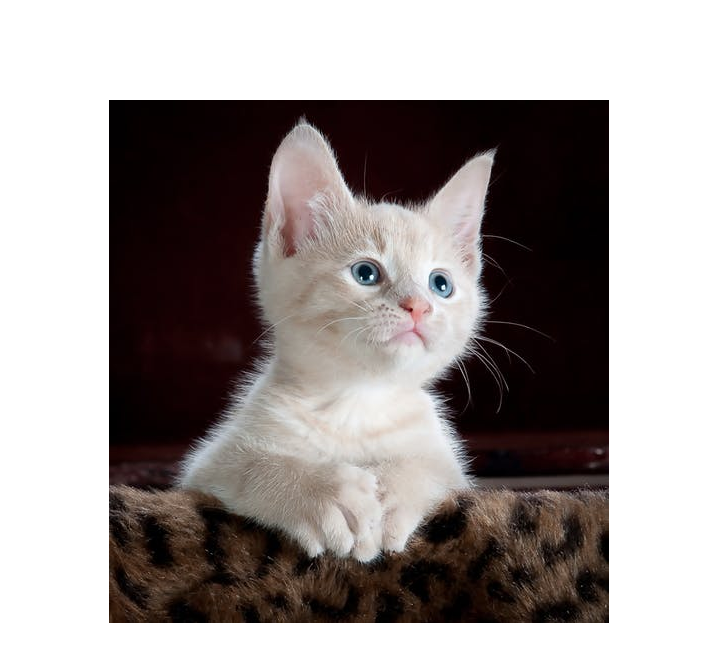
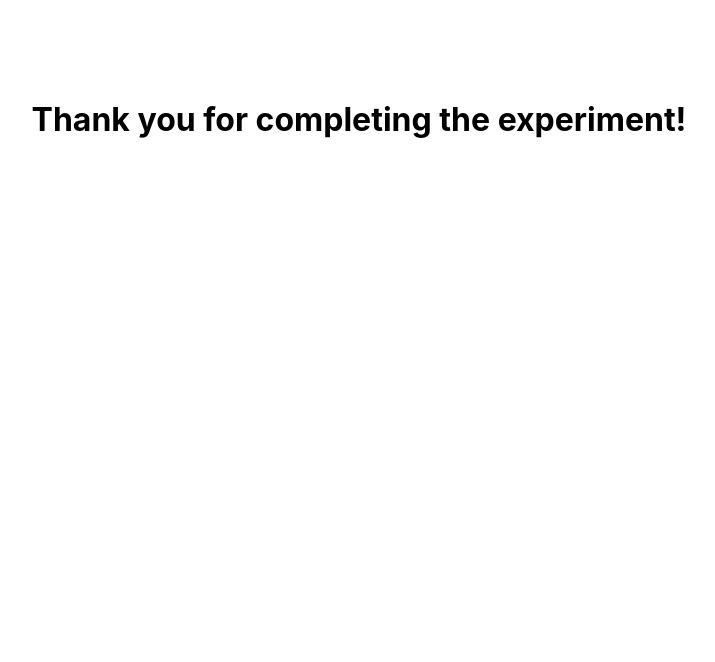
Before and after one commit to aldew5/Mammogram-Checking, a React (Create React App) app: page /experiment in a window 1280 px wide. Both pictures are taken after a click on the button "CONFIRM". Shown: the top 662 px of the page, without its empty margins (281-996 px from the left). Built offline with nearby package versions, Linux system fonts and the light colour scheme.

Commit message:
implemented experiment mechanics

```diff
--- /dev/null
+++ b/src/components/Completion.tsx
@@ -0,0 +1,9 @@
+const Completion = () => {
+    return (
+        <div>
+            <h1>Thank you for completing the experiment!</h1>
+        </div>
+    )
+}
+
+export default Completion;
--- a/src/components/Image.tsx
+++ b/src/components/Image.tsx
@@ -1,9 +1,28 @@
-import Cat from "../assets/cat.jpeg";
+import {
+    Dispatch,
+    SetStateAction,
+    useEffect
+}
+from "react";
 
-const Image = () => {
+interface ImageProps {
+    index: number;
+    images: any[];
+    setIndex: Dispatch<SetStateAction<number>>;
+}
+
+let image_index: number;
+
+const Image = ({index, images, setIndex}: ImageProps) => {
+
+    useEffect(() => {
+        image_index = index;
+        setIndex(index + 1);
+    }, []);
+
     return (
         <div>
-            <img src={Cat} alt="not found" width="500px"/>
+            <img src={images[image_index]} alt="not found" width="500px"/>
         </div>
     )
 }
--- a/src/pages/Experiment.tsx
+++ b/src/pages/Experiment.tsx
@@ -1,10 +1,16 @@
 import Image from "../components/Image";
+import Cat from "../assets/cat.jpeg";
+import Dog from "../assets/dog.jpeg";
 import Selection from "../components/Selection";
+import Completion from "../components/Completion";
 import { useState, useEffect } from "react";
 
 const Experiment = () => {
 
     const [displayImage, setDisplayImage] = useState<boolean>(true);
+    const [index, setIndex] = useState<number>(0);
+
+    const images: any = [Cat, Dog];
 
     useEffect(() => {
         const timer = setTimeout(() => {
@@ -15,12 +21,20 @@ const Experiment = () => {
 
     return (
         <div style={{ marginTop: "100px" }}>
-            {(displayImage) ?
-                <Image />
-                :
-                <Selection
-                    setDisplayImage={setDisplayImage}
-                />
+            {(index < images.length) ?
+                <div>
+                    {(displayImage) ?
+                        <Image
+                            index={index}
+                            setIndex={setIndex}
+                            images={images}
+                        />
+                        :
+                        <Selection
+                            setDisplayImage={setDisplayImage}
+                        />
+                    }
+                </div> : <Completion />
             }
         </div>
     )
```
Also changed, not shown: src/assets/dog.jpeg (added).
